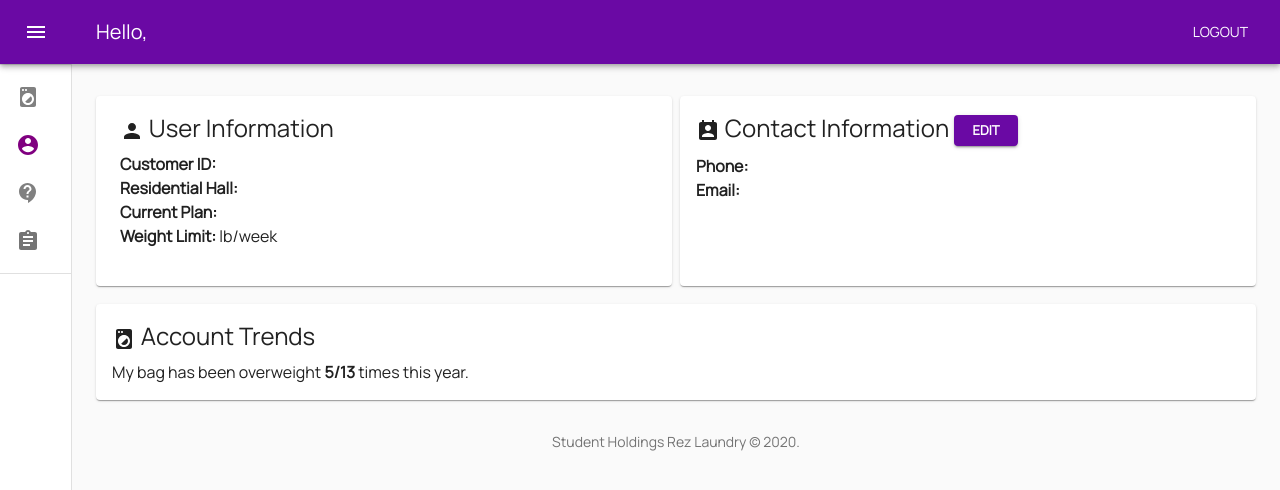
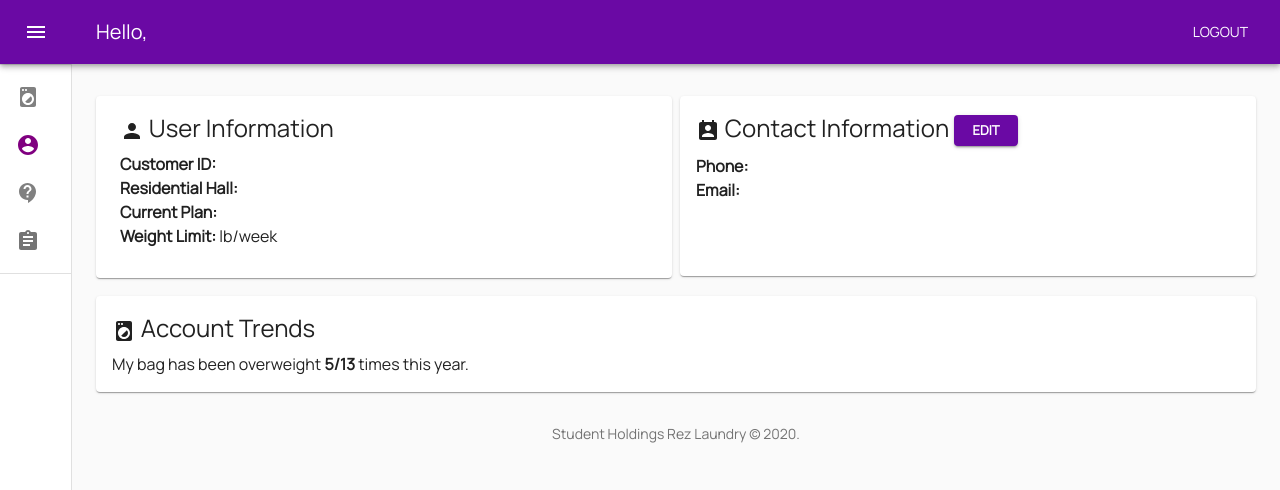
Before and after one commit to nshtech/rez-essentials-laundry, a React (Create React App) app: page /account in a window 1280 px wide. Shown: the top 490 px of the page. Built offline with nearby package versions, Linux system fonts and the light colour scheme; no server answers; the database is empty; sample sign-in values are in the browser's storage.

Commit message:
Update Profile.js

```diff
--- a/src/components/Profile.js
+++ b/src/components/Profile.js
@@ -75,19 +75,19 @@ function Copyright() {
        display: 'flex',
        flexDirection: 'column',
        //overflow: 'auto',
-       minHeight: 190,
+       minHeight: 180,
     },
     paper: {
       paddingLeft: theme.spacing(1),
       paddingRight: theme.spacing(2),
-      minHeight: 190,
+      minHeight: 180,
       display: 'flex',
       overflow: 'auto',
       flexDirection: 'column',
     },
     paperContact: {
       padding: theme.spacing(2),
-      minHeight: 190,
+      minHeight: 180,
       display: 'flex',
       overflow: 'auto',
       flexDirection: 'column',
```
